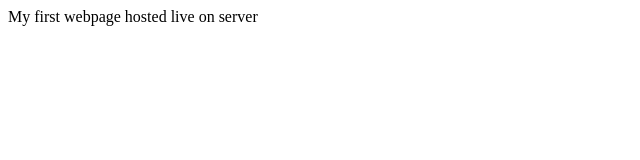
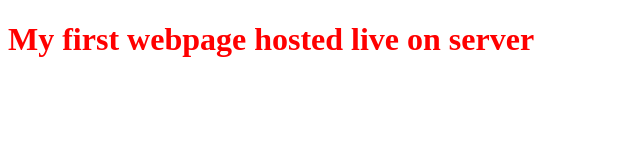
Before and after one commit to RohitM570/WEB-Tech, a plain HTML site: page index.html in a window 1280 px wide. Shown: the whole page, without its empty margins (0-640 px from the left). Drawn offline with Linux system fonts and the light colour scheme.

Commit message:
Update index.html

```diff
--- a/index.html
+++ b/index.html
@@ -6,6 +6,6 @@
     <title>Document</title>
 </head>
 <body>
-    <div>My first webpage hosted live on server</div>
+    <h1 style="color: red;">My first webpage hosted live on server</h1>
 </body>
 </html>
```
